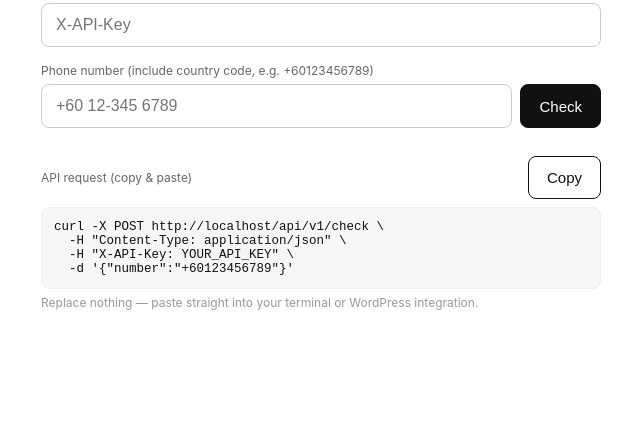
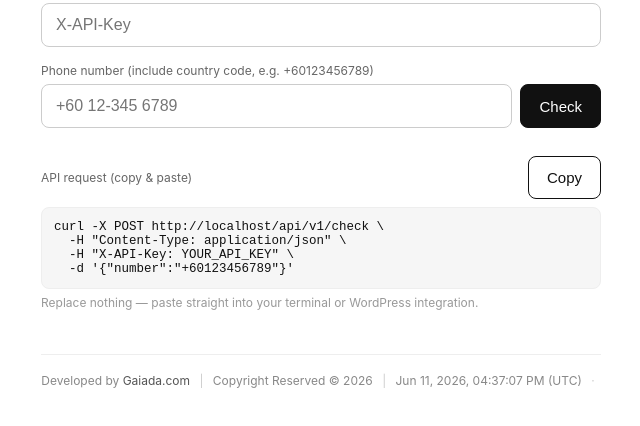
Before and after one commit to Gaia-Digital-Agency/scamcheckerapi, a website: page public/index.html in a window 1280 px wide. Shown: the part 114-540 px from the top of the page, without its empty margins (319-959 px from the left). Drawn offline with Linux system fonts and the light colour scheme; no server answers.

Commit message:
Add second (WordPress) API key support; footer with visitor time + location

```diff
--- a/public/index.html
+++ b/public/index.html
@@ -52,6 +52,13 @@
     word-break: break-all; margin: 8px 0 0;
   }
   .hint { font-size: 12px; color: #999; margin-top: 6px; }
+  footer {
+    margin-top: 44px; padding-top: 16px; border-top: 1px solid #eee;
+    text-align: center; font-size: 12px; color: #888; line-height: 1.7;
+  }
+  footer a { color: #555; text-decoration: none; }
+  footer a:hover { text-decoration: underline; }
+  footer .sep { color: #ccc; margin: 0 6px; }
 </style>
 </head>
 <body>
@@ -77,6 +84,13 @@
     <pre id="curl"></pre>
     <div class="hint">Replace nothing — paste straight into your terminal or WordPress integration.</div>
   </div>
+
+  <footer>
+    Developed by <a href="https://gaiada.com" target="_blank" rel="noopener">Gaiada.com</a>
+    <span class="sep">|</span> Copyright Reserved © 2026
+    <span class="sep">|</span> <span id="vTime">—</span>
+    <span class="sep">·</span> <span id="vLoc">locating…</span>
+  </footer>
 </main>
 
 <script>window.__SCAMCHECK_KEY__ = "%%SCAMCHECK_KEY%%";</script>
@@ -161,6 +175,27 @@
   $("key").value = injected || localStorage.getItem("scamcheck_api_key") || "";
   if (injected) localStorage.setItem("scamcheck_api_key", injected);
   renderCurl();
+
+  // Footer: visitor local time (live) + location (IP-based, no key).
+  function tickTime() {
+    const d = new Date();
+    const tz = Intl.DateTimeFormat().resolvedOptions().timeZone || "";
+    $("vTime").textContent =
+      d.toLocaleString([], { year: "numeric", month: "short", day: "numeric",
+        hour: "2-digit", minute: "2-digit", second: "2-digit" }) +
+      (tz ? " (" + tz + ")" : "");
+  }
+  setInterval(tickTime, 1000);
+  tickTime();
+
+  fetch("https://ipwho.is/")
+    .then((r) => r.json())
+    .then((d) => {
+      $("vLoc").textContent = d && d.success
+        ? [d.city, d.region, d.country].filter(Boolean).join(", ")
+        : "";
+    })
+    .catch(() => { $("vLoc").textContent = ""; });
 </script>
 </body>
 </html>
--- a/src/middleware/apiKey.ts
+++ b/src/middleware/apiKey.ts
@@ -3,7 +3,7 @@ import { config } from "../config";
 
 export function requireApiKey(req: Request, res: Response, next: NextFunction) {
   const key = (req.headers["x-api-key"] as string) || (req.query.api_key as string);
-  if (!key || key !== config.scamcheckApiKey) {
+  if (!key || !config.scamcheckApiKeys.includes(key)) {
     return res.status(401).json({ error: "Unauthorised. Valid X-API-Key header required." });
   }
   next();
```
Also changed, not shown: src/config.ts (+11 -0 lines).
